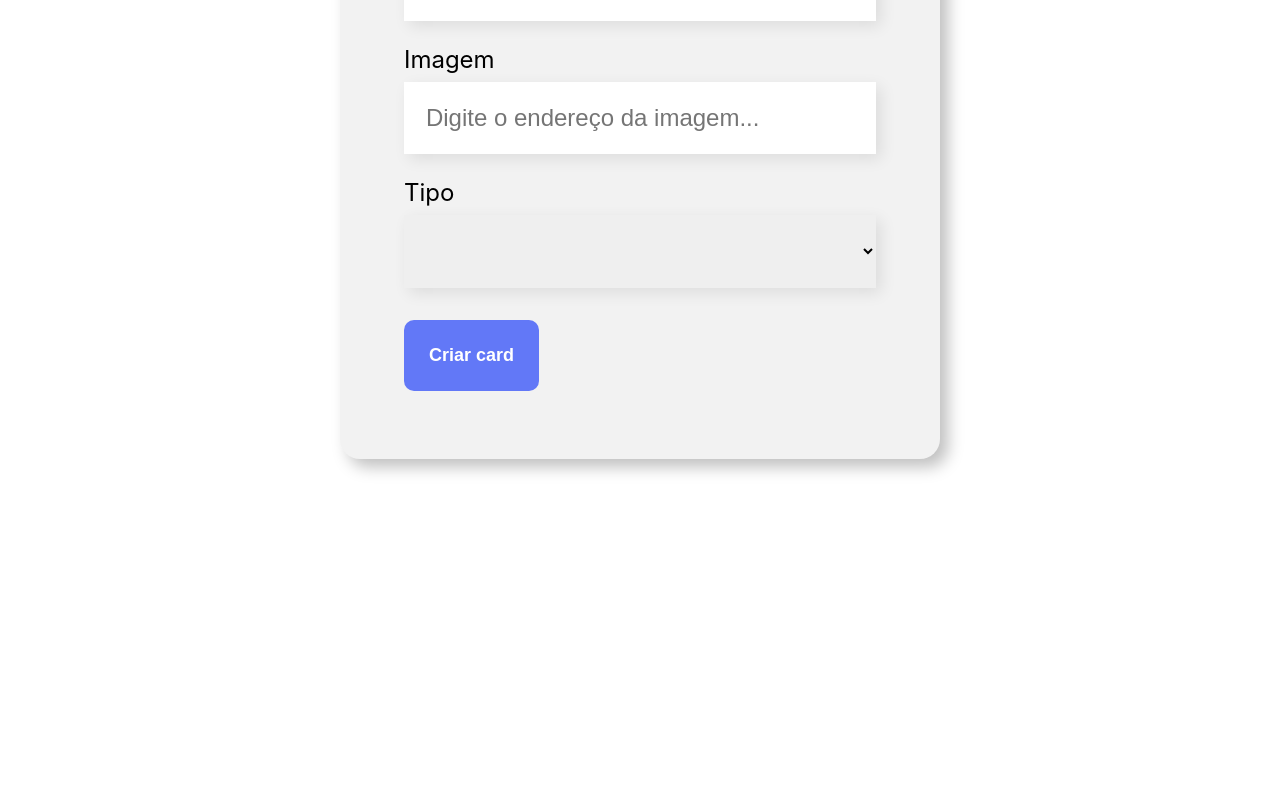
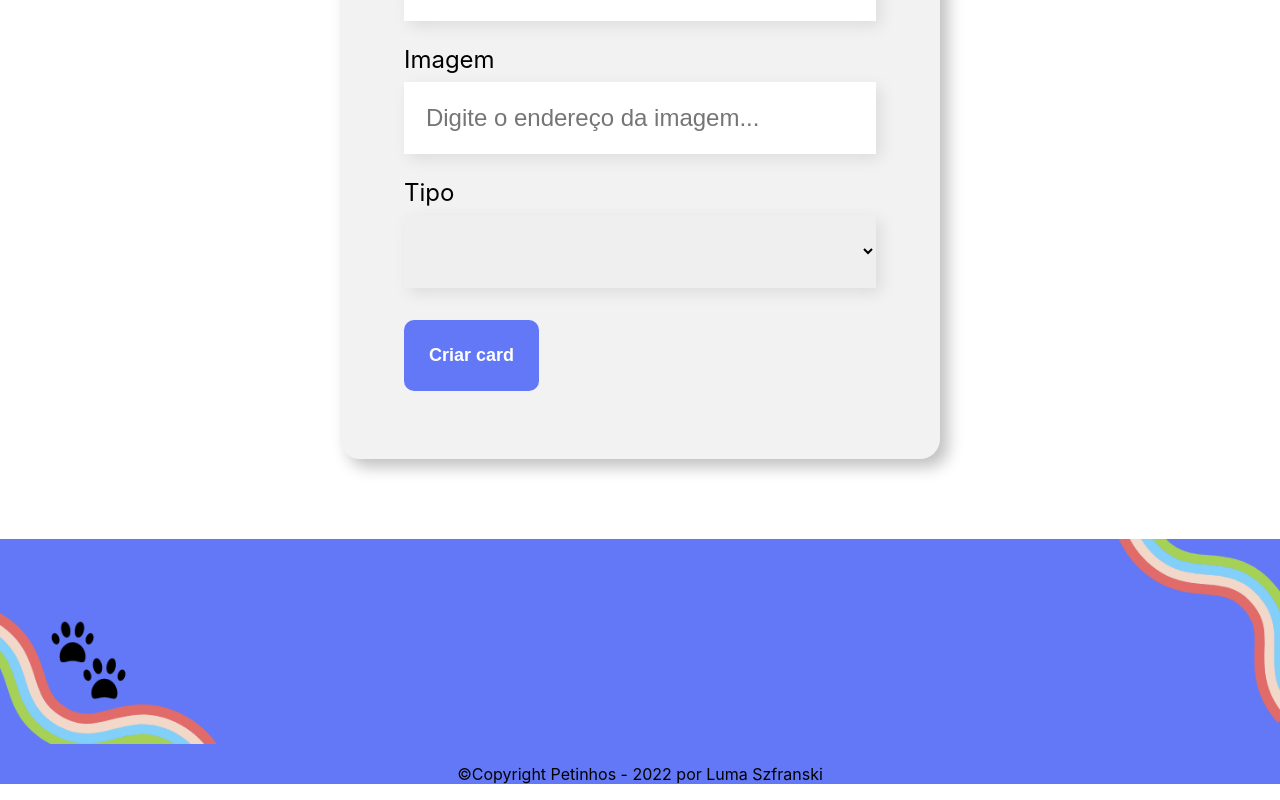
Before and after one commit to luma-sz/petinhos, a React (Create React App) app: page / in a window 1280 px wide. Shown: the part 908-1708 px from the top of the page. Before the commit the page ends 1447 px from the top, so only its background shows below. Built offline with nearby package versions, Linux system fonts and the light colour scheme.

Commit message:
new file:   public/imagens/rodape.png 	modified:   src/App.js 	new file:   src/componentes/Rodape/Rodape.css 	new file:   src/componentes/Rodape/index.js

```diff
--- a/src/App.js
+++ b/src/App.js
@@ -1,6 +1,7 @@
 import { useState } from 'react'
 import Banner from './componentes/Banner/Banner';
 import Formulario from './componentes/Formulario';
+import Rodape from './componentes/Rodape';
 import Tipo from './componentes/Tipo';
 
 function App() {
@@ -63,6 +64,8 @@ function App() {
       pets={pets.filter(pet => pet.tipo === tipo.nome)}
       />
       )}
+      <Rodape/>
+
     </div>
   );
 }
--- /dev/null
+++ b/src/componentes/Rodape/Rodape.css
@@ -0,0 +1,19 @@
+footer {
+    background-color: #6278F7;
+    text-align: center;
+
+}
+
+.imagemRodape {
+    max-width: 100%;
+
+}
+
+.copyright {
+    text-align: center;
+}
+
+.copyright a {
+    text-decoration: none;
+    color: black;
+}
--- /dev/null
+++ b/src/componentes/Rodape/index.js
@@ -0,0 +1,14 @@
+import './Rodape.css'
+
+const Rodape = () => {
+    return (
+
+            <footer>
+            <img className='imagemRodape' src='/imagens/rodape.png' alt='Rodape da Petinhos'/>
+            <p className="copyright"> &copy;Copyright Petinhos - 2022 por <a  href='https://github.com/luma-sz'>Luma Szfranski</a></p>
+            </footer>
+
+    )
+}
+
+export default Rodape
```
Also changed, not shown: public/imagens/rodape.png (added).
